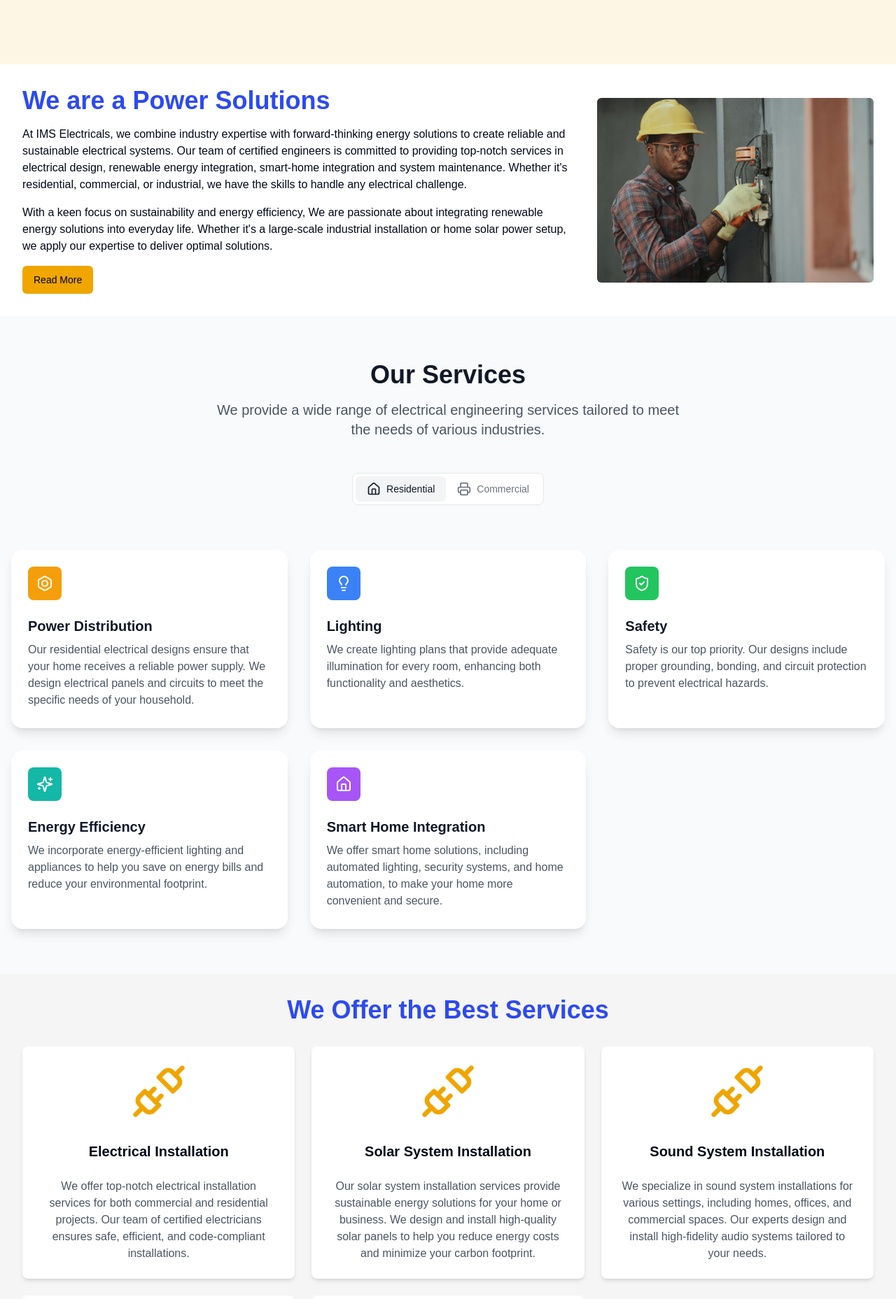
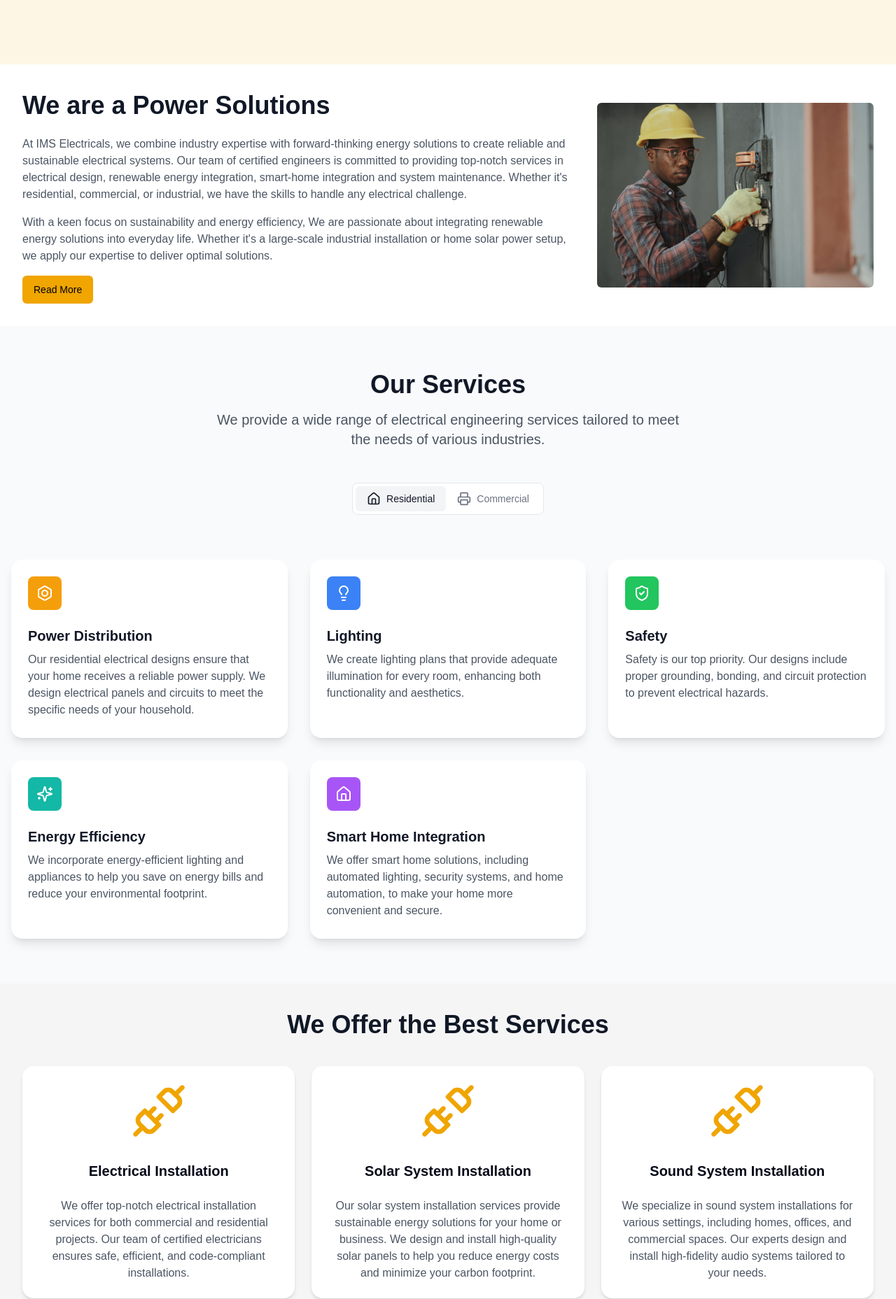
Before and after one commit to Yusuf-Najeeb/ims-new, a Next.js app: page / in a window 1280 px wide. Shown: the part 860-2717 px from the top of the page at 70% size. Built offline with nearby package versions, Linux system fonts and the light colour scheme.

Commit message:
Modified: Service section

```diff
--- a/components/home/aboutUs.tsx
+++ b/components/home/aboutUs.tsx
@@ -6,10 +6,10 @@ export default function AboutUs() {
   return (
     <section className="flex flex-col-reverse sm:flex-row items-center gap-x-8 gap-y-4 py-8 px-4 sm:px-8">
       <div className="w-full sm:w-2/3">
-        <h2 className="text-[#2D4AF0] text-2xl md:text-4xl font-bold leading-normal">
+        <h2 className="text-[#111827] text-4xl font-bold leading-normal">
           We are a Power Solutions
         </h2>
-        <p className="leading-normal my-4">
+        <p className="leading-normal my-4 text-[#4b5563]">
           At IMS Electricals, we combine industry expertise with
           forward-thinking energy solutions to create reliable and sustainable
           electrical systems. Our team of certified engineers is committed to
@@ -18,7 +18,7 @@ export default function AboutUs() {
           it&apos;s residential, commercial, or industrial, we have the skills
           to handle any electrical challenge.
         </p>
-        <p className="leading-normal my-4">
+        <p className="leading-normal my-4 text-[#4b5563]">
           With a keen focus on sustainability and energy efficiency, We are
           passionate about integrating renewable energy solutions into everyday
           life. Whether it&apos;s a large-scale industrial installation or home
--- a/components/home/ourServices.tsx
+++ b/components/home/ourServices.tsx
@@ -101,6 +101,7 @@ type ServiceCardProps = {
   service: {
     title: string;
     description: string;
+    // eslint-disable-next-line @typescript-eslint/no-explicit-any
     icon: any;
     color: string;
   };
--- a/components/home/serviceOffers.tsx
+++ b/components/home/serviceOffers.tsx
@@ -54,7 +54,7 @@ export default function Offers() {
   };
   return (
     <section className="py-8 px-4 sm:px-8 bg-[#F5F5F5]">
-      <h2 className="text-[#2D4AF0] text-2xl md:text-4xl font-bold leading-normal text-center mb-8">
+      <h2 className="text-[#111827] text-4xl font-bold leading-normal text-center mb-8">
         We Offer the Best Services
       </h2>
 
@@ -62,7 +62,7 @@ export default function Offers() {
         {services.map((service, index) => (
           <div
             key={index}
-            className="bg-white rounded-lg shadow-md p-6 text-center transition-transform duration-300 hover:-translate-y-1 hover:shadow-lg flex flex-col items-center gap-y-4"
+            className="bg-white rounded-2xl shadow-md p-6 text-center transition-transform duration-300 hover:-translate-y-1 hover:shadow-lg flex flex-col items-center gap-y-4"
           >
             <div className="mb-4">{service.icon}</div>
             <h3 className="text-xl font-bold mb-2">{service.title}</h3>
@@ -76,7 +76,7 @@ export default function Offers() {
         <Slider {...sliderSettings}>
           {services.map((service, index) => (
             <div key={index} className="px-2">
-              <div className="bg-white rounded-lg shadow-md p-6 text-center">
+              <div className="bg-white rounded-2xl shadow-md p-6 text-center">
                 <div className="mb-4">{service.icon}</div>
                 <h3 className="text-xl font-bold mb-2">{service.title}</h3>
                 <p className="text-gray-600">{service.description}</p>
```
